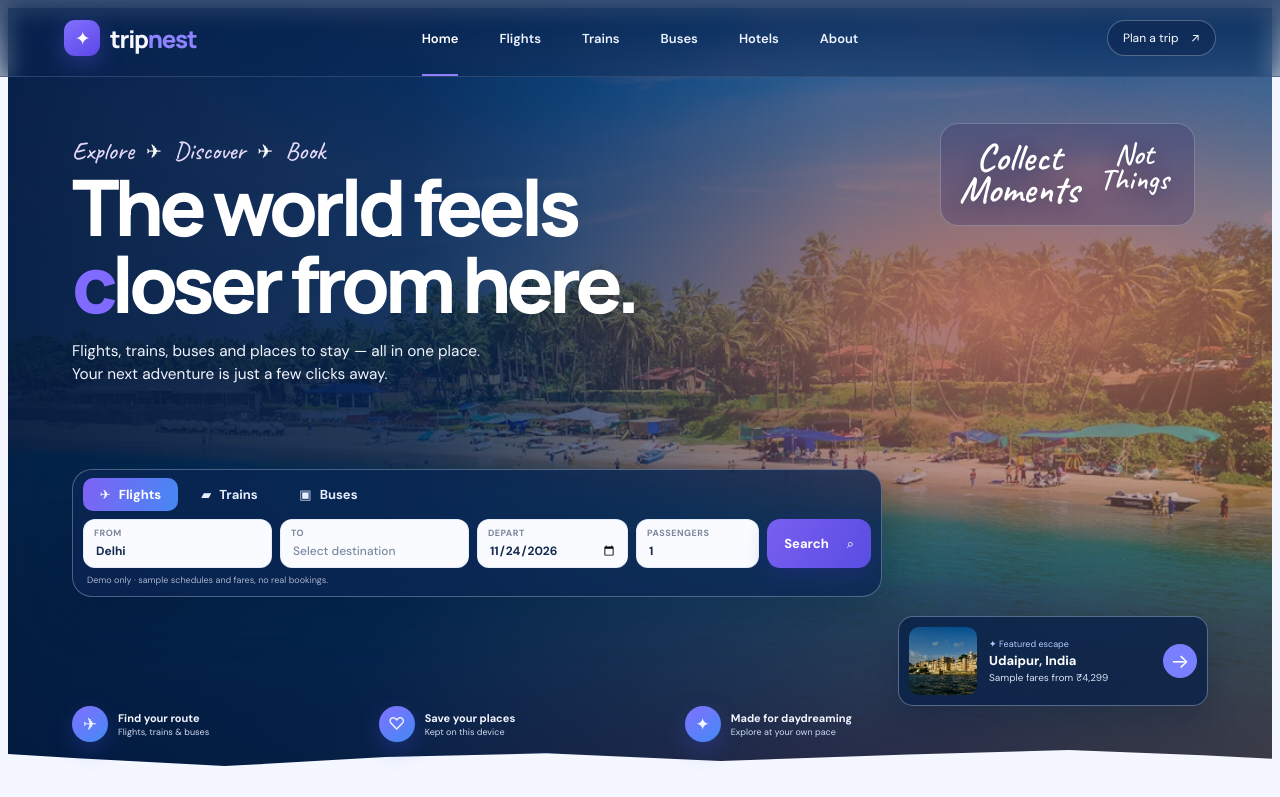
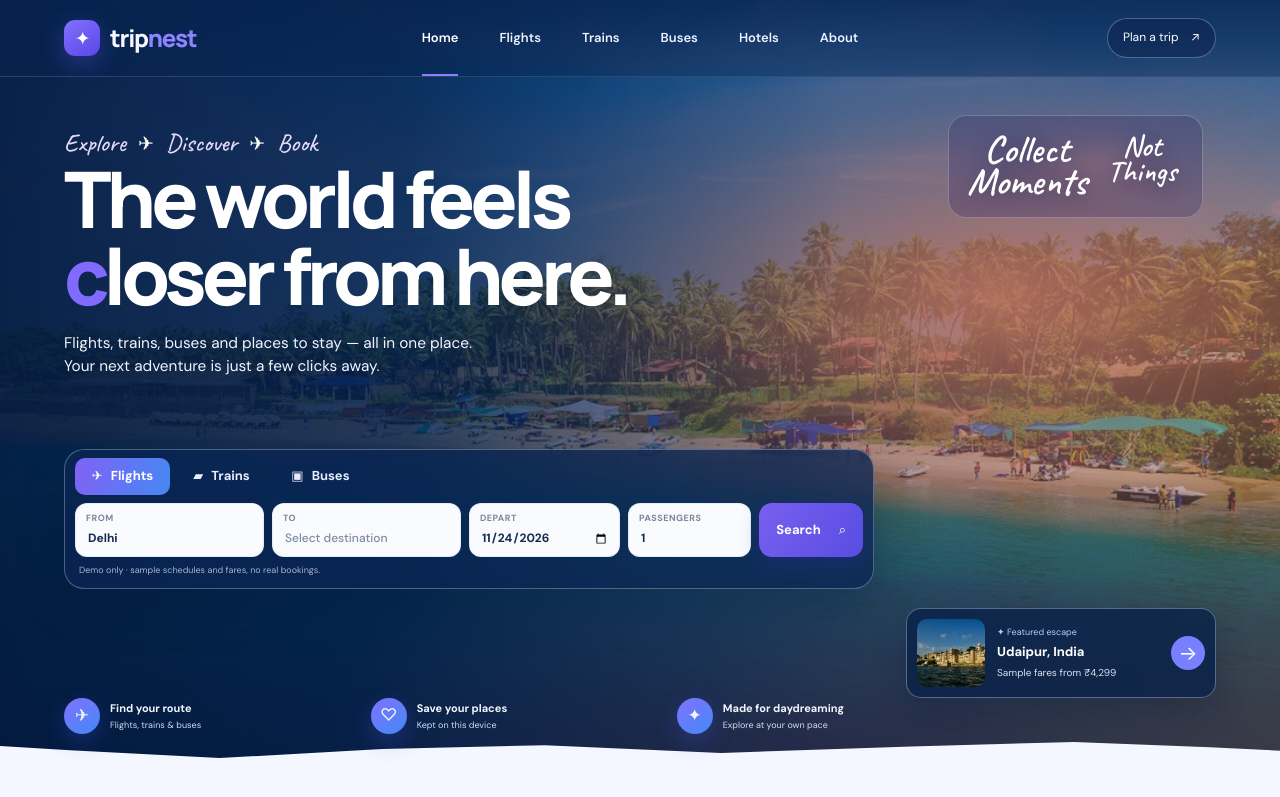
Before and after one commit to vaibhavtevatia7946/tripnest, a plain HTML site: page index.html in a window 1280 px wide. Shown: the top 797 px of the page. Drawn offline with Linux system fonts and the light colour scheme.

Commit message:
Fix CSS selector for body element

```diff
--- a/styles.css
+++ b/styles.css
@@ -1,6 +1,6 @@
 :root{color-scheme:light;--ink:#172039;--muted:#64708a;--soft:#f5f7fb;--paper:#fff;--line:#e2e7f0;--violet:#7664db;--violet-dark:#5140b6;--coral:#ff8b78;--gold:#ffc968;--shadow:0 24px 70px rgba(24,34,63,.12);font-family:"DM Sans",system-ui,-apple-system,BlinkMacSystemFont,"Segoe UI",sans-serif;font-synthesis:none;text-rendering:optimizeLegibility;scroll-behavior:smooth}
 *{box-sizing:border-box}
-mmbody{margin:0;background:var(--soft);color:var(--ink);font-size:16px;line-height:1.6}
+body{margin:0;background:var(--soft);color:var(--ink);font-size:16px;line-height:1.6}
 a{color:inherit;text-decoration:none}
 button,input{font:inherit}
 button{color:inherit}
```
